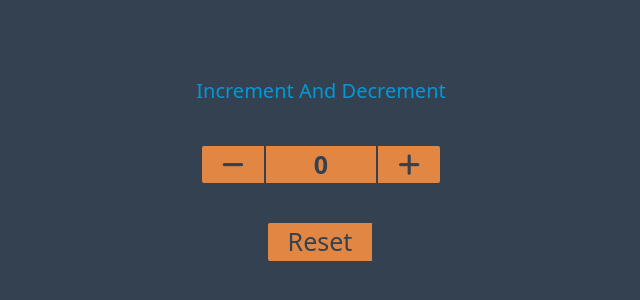
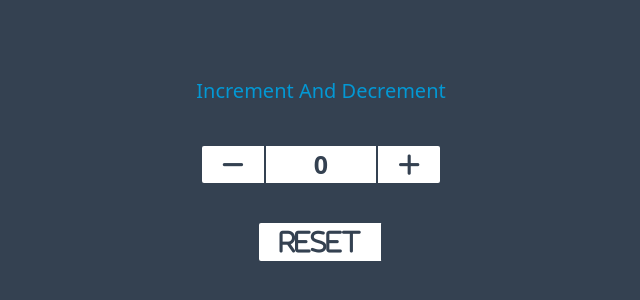
Before and after one commit to imshahil09/Counter-App, a plain HTML site: page index.html in a window 1280 px wide. Shown: the part 232-532 px from the top of the page, without its empty margins (319-959 px from the left). Drawn offline with nearby package versions, Linux system fonts and the light colour scheme.

Commit message:
Add files via upload

```diff
--- a/index.html
+++ b/index.html
@@ -12,7 +12,7 @@
         <!-- Heading -->
         <div class="text-[#0398d4] font-medium text-[20px]">Increment And Decrement</div>
         <!-- Secondary Wrapper -->
-        <div class="bg-[#e28743] flex text-[25px] text-[#344151] rounded-sm gap-12 px-5 ">
+        <div class="bg-white flex text-[25px] text-[#344151] rounded-sm gap-12 px-5 ">
             <!-- Negative Button -->
             <button onclick="decrement()" class="border-r-2 border-[#344151]  pr-5">
                 <i class="fa-solid fa-minus"></i>
@@ -26,7 +26,9 @@
                 <i class="fa-solid fa-plus "></i>
             </button>
         </div>
-        <input onclick= "reset()" class="bg-[#e28743] text-[#344151] text-[25px] border-[#344151] border-r-2 px-5 rounded-sm gap-12 " type="reset" value="Reset">
+        <button onclick= "reset()" class="bg-white text-[#344151] text-[25px] border-[#344151] border-r-2 px-5 rounded-sm gap-12 " type="reset" value="Reset">
+            <i class="fa-solid">reset</i>
+        </button>
     </div>
     <script src="https://kit.fontawesome.com/58a810656e.js" crossorigin="anonymous"></script>
     <script src="./index.js"></script>
```
